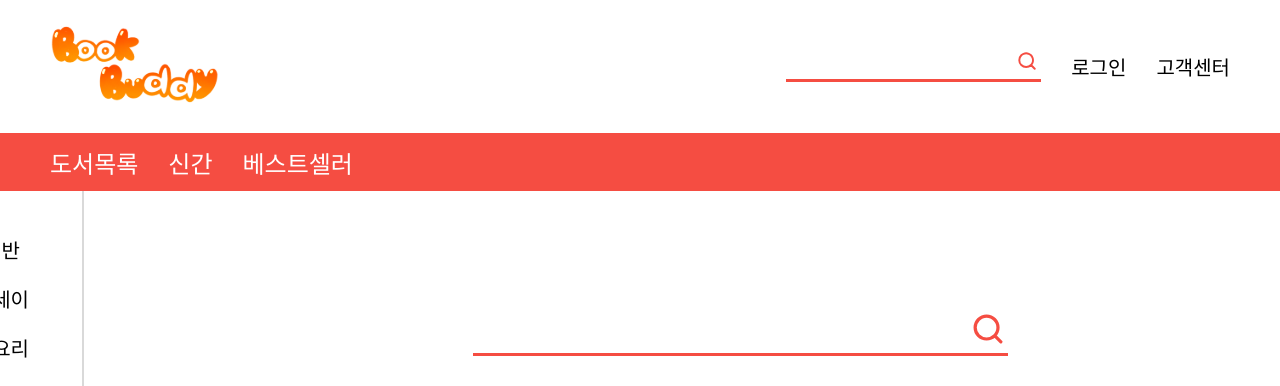
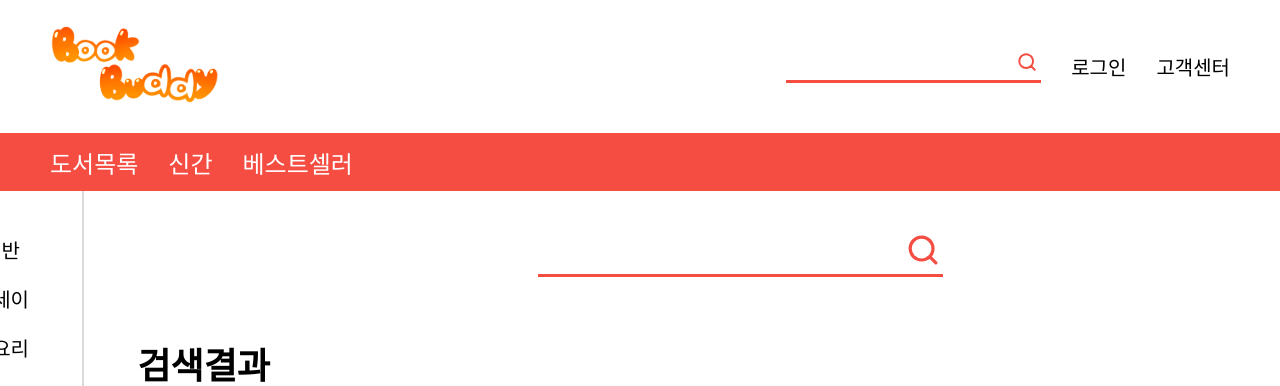
Before and after one commit to HyeranJo/bookbuddy, a React (Create React App) app in the folder client/: page /search in a window 1280 px wide. Shown: the top 386 px of the page. Built offline with nearby package versions, Linux system fonts and the light colour scheme; no server answers.

Commit message:
Fix: 스타일 수정

```diff
--- a/client/src/components/book/Book.tsx
+++ b/client/src/components/book/Book.tsx
@@ -8,7 +8,6 @@ interface BookProps {
   name?: string;
   price?: number;
   image?: string;
-  // onClick?: () => void;
 }
 
 const Book = (props: BookProps) => {
@@ -46,7 +45,7 @@ const Book = (props: BookProps) => {
         >
           {props.name}
         </Styled_Book.name>
-        <Styled_Book.price>{props.price || 5000}원</Styled_Book.price>
+        <Styled_Book.price>{props.price?.toLocaleString()}원</Styled_Book.price>
       </Styled_Book.content>
     </Styled_Book.container>
   );
--- a/client/src/components/search/SearchBar.style.ts
+++ b/client/src/components/search/SearchBar.style.ts
@@ -11,6 +11,7 @@ export const Styled_SearchBar = {
     border-width: 0px 0px 3px 0px;
     border-color: var(--primary-background-color);
     width: ${props => props.width - props.iconSize}px;
+    line-height: 30px;
     font-size: ${props => props.fontSize}px;
     outline: none;
     padding: 0px 15px;
--- a/client/src/pages/search/Search.style.ts
+++ b/client/src/pages/search/Search.style.ts
@@ -12,8 +12,7 @@ const Styled_Search = {
   SearchbarWrapper: styled.div`
     display: flex;
     justify-content: center;
-    margin-top: 60px;
-    margin-bottom: 30px;
+    margin-bottom: 60px;
   `,
   Section: styled.section`
     width: 1312px;
--- a/client/src/pages/search/Search.tsx
+++ b/client/src/pages/search/Search.tsx
@@ -33,7 +33,7 @@ const Search = () => {
         <BookSidebar />
         <Styled_Search.Section>
           <Styled_Search.SearchbarWrapper>
-            <SearchBar iconSize={30} width={530} fontSize={50} />
+            <SearchBar iconSize={30} width={400} fontSize={25} />
           </Styled_Search.SearchbarWrapper>
           <Styled_Search.Title>
             <Styled_Search.H1>검색결과</Styled_Search.H1>
```
